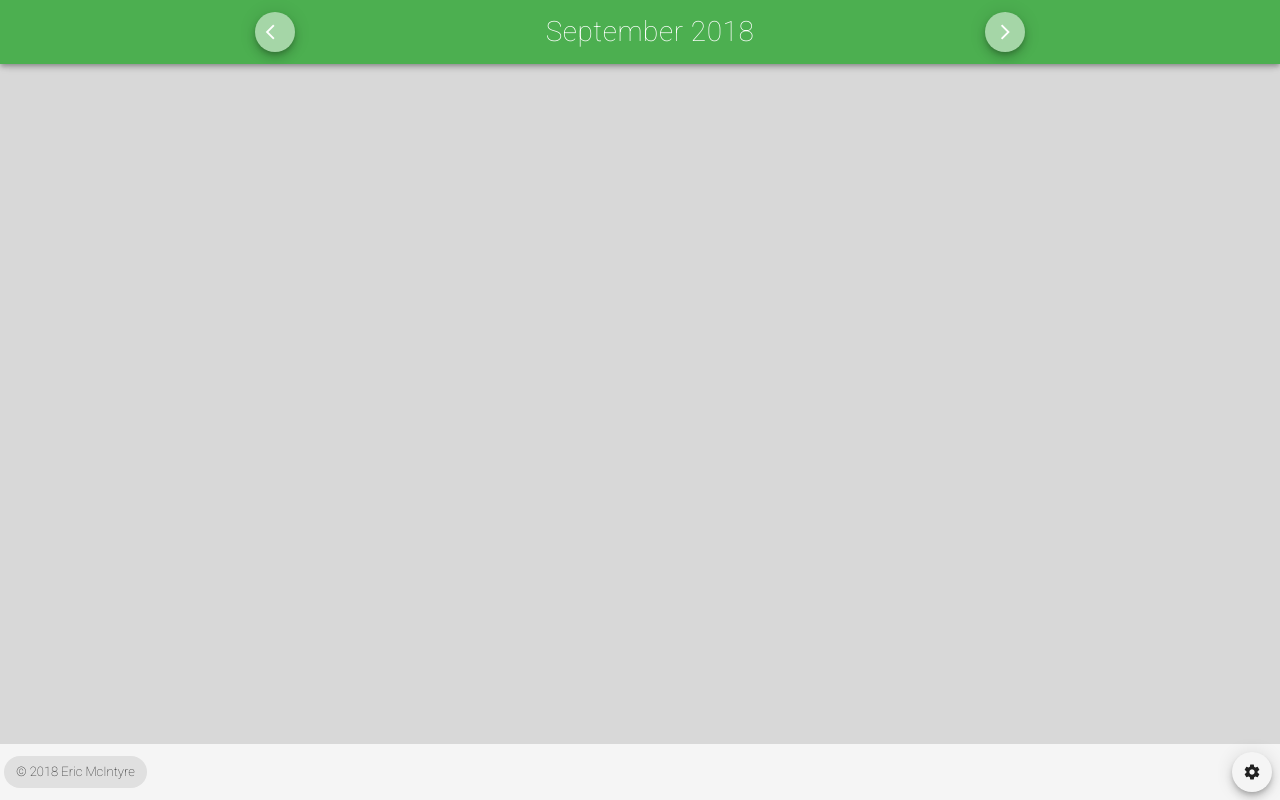
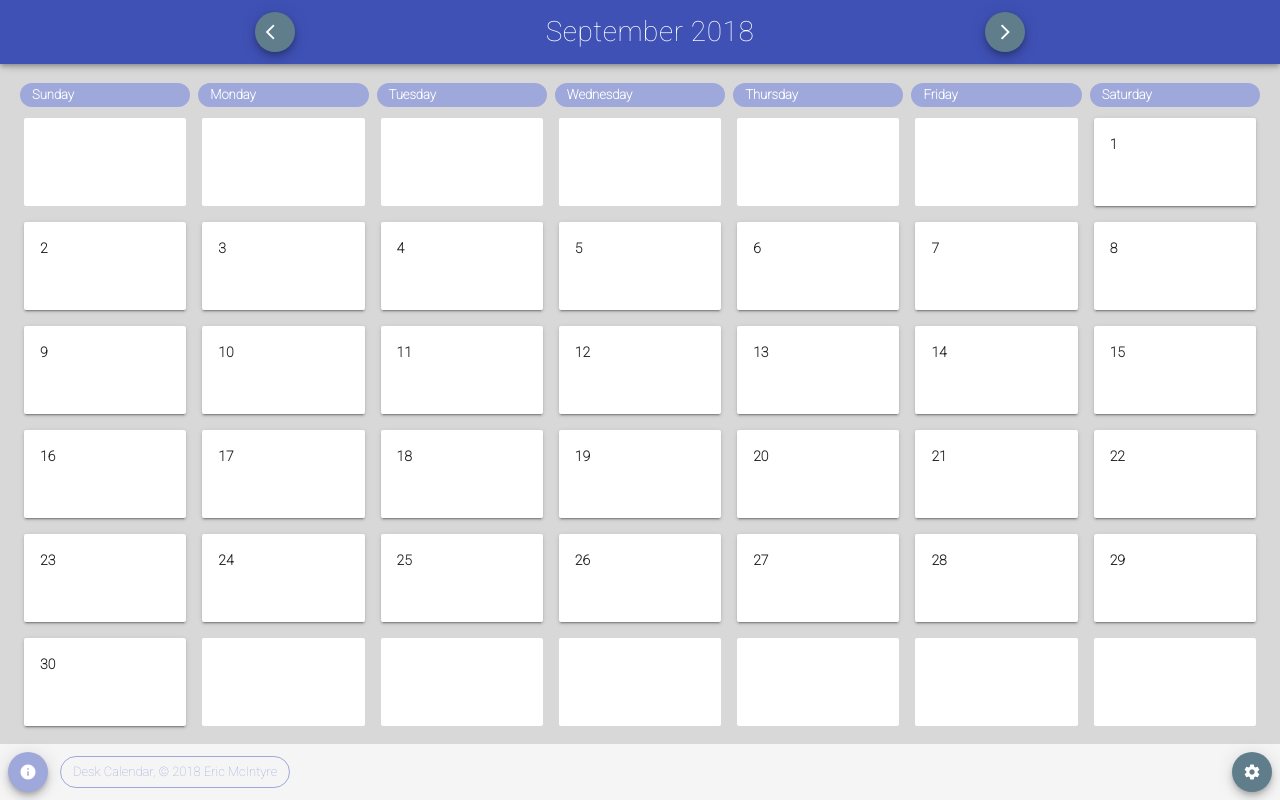
Before and after one commit to macdaddyaz/desk-calendar, a Vue app: page /#/ in a window 1280 px wide. Built offline with nearby package versions, Linux system fonts and the light colour scheme.

Commit message:
Implemented basic UI structure
Created components and layout. Changed base color scheme.

```diff
--- a/src/components/Footer.vue
+++ b/src/components/Footer.vue
@@ -1,8 +1,11 @@
 <template>
   <v-footer app height="4.0em">
-    <v-chip>&copy; 2018 Eric McIntyre</v-chip>
+    <v-btn fab small color="secondary">
+      <v-icon>info</v-icon>
+    </v-btn>
+    <v-chip color="secondary" outline>Desk Calendar, &copy; 2018 Eric McIntyre</v-chip>
     <v-spacer></v-spacer>
-    <v-btn fab small>
+    <v-btn fab dark small color="accent">
       <v-icon>settings</v-icon>
     </v-btn>
   </v-footer>
--- a/src/components/Header.vue
+++ b/src/components/Header.vue
@@ -1,13 +1,13 @@
 <template>
   <v-toolbar app color="primary">
     <v-spacer></v-spacer>
-    <v-btn fab small color="secondary">
+    <v-btn light fab small color="accent" >
       <v-icon>arrow_back_ios</v-icon>
     </v-btn>
     <v-spacer></v-spacer>
     <v-toolbar-title class="month-header">September 2018</v-toolbar-title>
     <v-spacer></v-spacer>
-    <v-btn fab small color="secondary">
+    <v-btn fab small color="accent">
       <v-icon>arrow_forward_ios</v-icon>
     </v-btn>
     <v-spacer></v-spacer>
--- a/src/components/calendar/CalendarGrid.vue
+++ b/src/components/calendar/CalendarGrid.vue
@@ -1,19 +1,46 @@
 <template>
   <v-content id="main">
-    <v-container fluid>
+    <v-container id="cal-grid" fluid fill-height>
+      <!-- TODO  -->
+      <DayHeader v-for="(dayHeader, index) in dayHeaders" :id="'day-header-' + (index + 1)" :label="dayHeader"></DayHeader>
+      <DaySlot v-for="(daySlot, index) in daySlots" :id="'day-slot-' + (index + 1)" :label="daySlot"></DaySlot>
     </v-container>
   </v-content>
 </template>
 
 <script lang="ts">
   import {Component, Vue} from 'vue-property-decorator';
+  import DayHeader from '@/components/calendar/DayHeader.vue';
+  import DaySlot from '@/components/calendar/DaySlot.vue';
 
-  @Component
+  @Component({
+    components: {
+      DayHeader,
+      DaySlot,
+    },
+  })
   export default class CalendarGrid extends Vue {
+    // TODO Replace simple data with objects
+    private dayHeaders: string[] = ['Sunday', 'Monday', 'Tuesday', 'Wednesday', 'Thursday', 'Friday', 'Saturday'];
+    private daySlots: string[] = Array(7 * 6);
 
+    public created() {
+      // TODO Remove after prototyping complete
+      const start = 6;
+      for (let i = start; i < (30 + start); i++) {
+        this.daySlots[i] = `${i - start + 1}`;
+      }
+    }
   }
 </script>
 
 <style lang="scss" scoped>
-
+  #cal-grid {
+    display: grid;
+    grid-template-columns: repeat(7, 1fr);
+    grid-template-rows: [header-start] 1em [header-end] repeat(6, 1fr);
+    grid-column-gap: 16px;
+    grid-row-gap: 16px;
+    padding-bottom: 5em;
+  }
 </style>
--- a/src/components/calendar/DayHeader.vue
+++ b/src/components/calendar/DayHeader.vue
@@ -1,10 +1,23 @@
 <template>
-
+  <v-chip color="secondary">{{label}}</v-chip>
 </template>
 
 <script lang="ts">
+  import {Component, Prop, Vue} from 'vue-property-decorator';
+
+  @Component
+  export default class DayHeader extends Vue {
+    @Prop(String)
+    public label?: string;
+  }
 </script>
 
-<style lang="scss" scoped>
-
+<style scoped>
+  .v-chip {
+    height: 24px;
+    margin-left: -4px;
+    margin-right: -4px;
+    color: white;
+    font-weight: bold;
+  }
 </style>
--- /dev/null
+++ b/src/components/calendar/DaySlot.vue
@@ -0,0 +1,27 @@
+<template>
+  <v-card :hover="!!label" :flat="!label">
+    <v-card-text>
+      {{label}}
+    </v-card-text>
+  </v-card>
+</template>
+
+<script lang="ts">
+  import {Component, Prop, Vue} from 'vue-property-decorator';
+
+  @Component
+  export default class Day extends Vue {
+    @Prop(String)
+    public label?: string;
+  }
+</script>
+
+<style lang="scss" scoped>
+  .v-card {
+    vertical-align: top;
+    text-align: left;
+    width: 100%;
+    height: 100%;
+    font-weight: bold;
+  }
+</style>
--- a/src/plugins/vuetify.ts
+++ b/src/plugins/vuetify.ts
@@ -5,12 +5,12 @@ import 'vuetify/dist/vuetify.min.css';
 
 Vue.use(Vuetify, {
   theme: {
-    primary: colors.green.base,
-    secondary: colors.green.lighten3,
-    accent: colors.blue.base,
+    primary: colors.indigo.base,
+    secondary: colors.indigo.lighten3,
+    accent: colors.blueGrey.base,
     error: colors.red.base,
     warning: colors.yellow.base,
-    info: colors.purple.base,
+    info: colors.blue.base,
     success: colors.green.base,
   },
 });
```
Also changed, not shown: src/components/calendar/Day.vue (deleted, +0 -10 lines).
